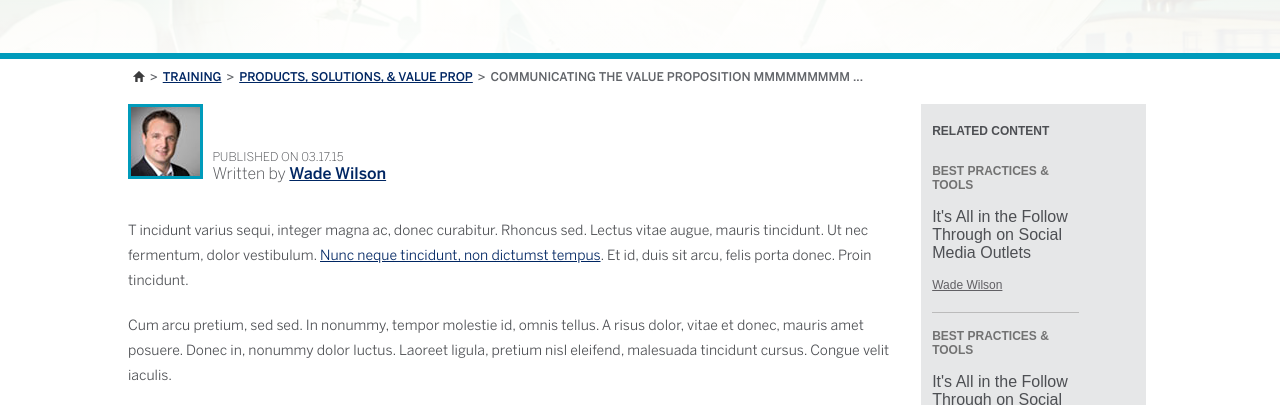
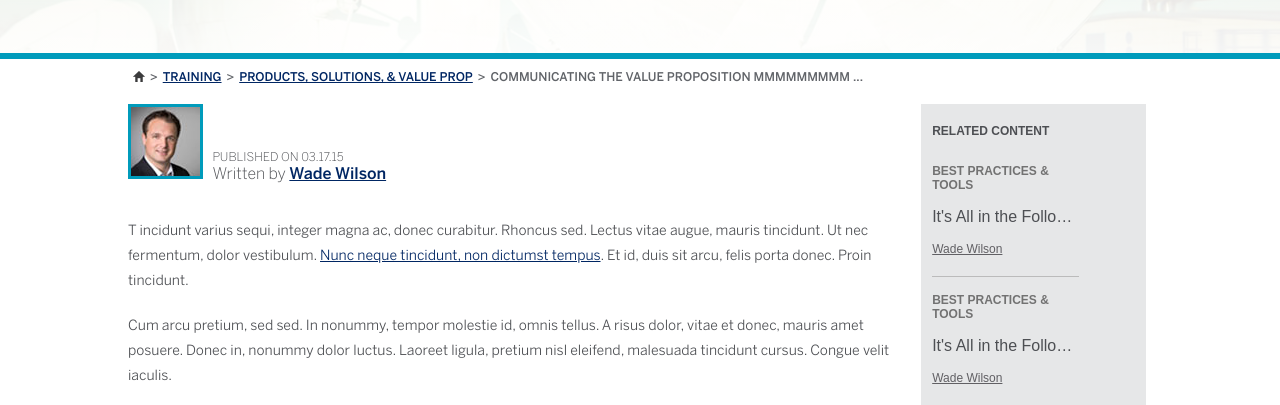
Before and after one commit to ccamposcr/community_sales_force, a website: page src/article.html in a window 1280 px wide. Shown: the part 331-736 px from the top of the page. Drawn offline with nearby package versions, Linux system fonts and the light colour scheme; a web font is replaced by a local one.

```diff
--- a/src/less/article.less
+++ b/src/less/article.less
@@ -180,6 +180,13 @@
 								text-transform: uppercase;
 								color: #727272;
 								font-size: 12px;
+							}
+
+							.desc{
+								 white-space: nowrap;
+    							overflow: hidden;
+    							text-overflow: ellipsis;
+    							width: 100%;
 							}
 
 							.content-link{
--- a/src/less/slickselect.less
+++ b/src/less/slickselect.less
@@ -9,7 +9,7 @@
 
 			.slickselect {
 				display:inline-block;
-				min-width:130px;
+				min-width:180px;
 				box-sizing:border-box;
 				-moz-box-sizing:border-box;
 				-webkit-box-sizing:border-box;
```
Also changed, not shown: src/styles/styles.css.
